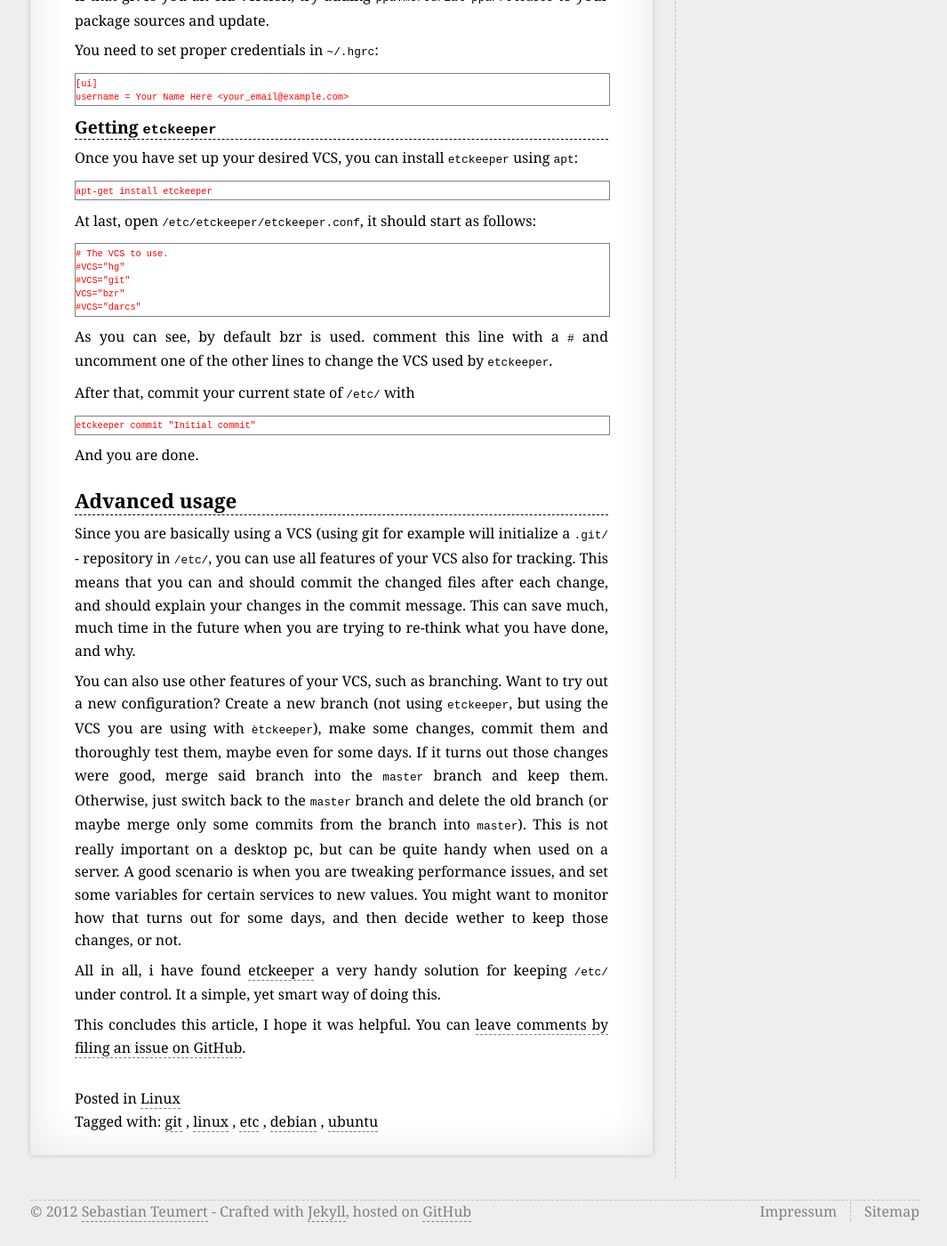
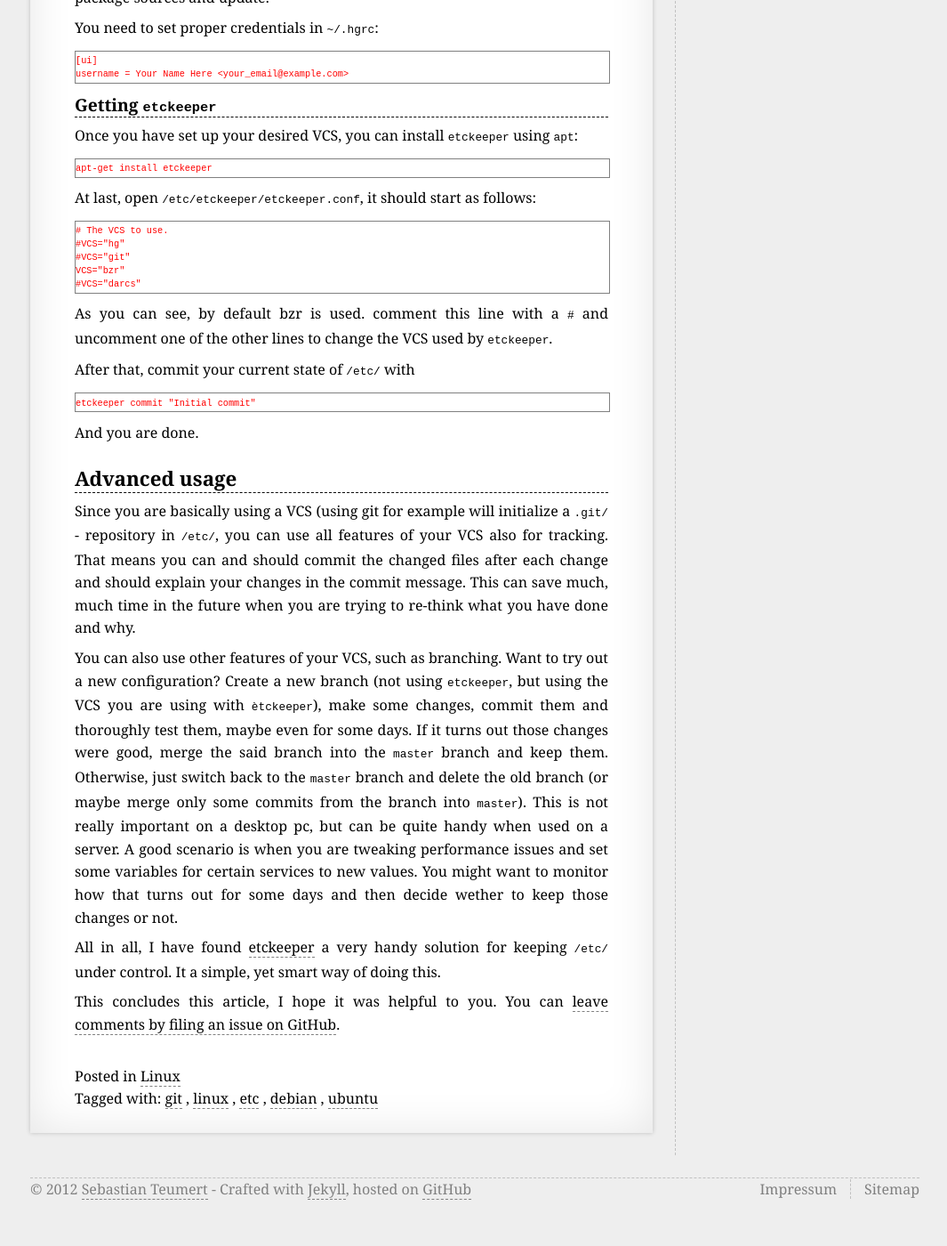
Before and after one commit to NetzwergX/netzwergx.github.io, a Jekyll site: the page built from _posts/2013-03-02-awesome-etckeeper.md, in a window 1280 px wide and 1400 px high, scrolled down 1349 px. Shown: the whole window at 89% size, without its empty margins (106-1171 px from the left). Built offline with Jekyll 4.4.1, drawn with Linux system fonts in a browser that asks for light colours; after the commit the page ends 2723 px from its top, so only the background shows below that; some of the changed text lies outside the part shown.

Commit message:
Update 2013-03-02-awesome-etckeeper.md

```diff
--- a/_posts/2013-03-02-awesome-etckeeper.md
+++ b/_posts/2013-03-02-awesome-etckeeper.md
@@ -73,13 +73,13 @@ And you are done.
 Advanced usage
 --------------
 
-Since you are basically using a VCS (using git for example will initialize a `.git/` - repository in `/etc/`, you can use all features of your VCS also for tracking. This means that you can and should commit the changed files after each change, and should explain your changes in the commit message. This can save much, much time in the future when you are trying to re-think what you have done, and why.
+Since you are basically using a VCS (using git for example will initialize a `.git/` - repository in `/etc/`, you can use all features of your VCS also for tracking. That means you can and should commit the changed files after each change and should explain your changes in the commit message. This can save much, much time in the future when you are trying to re-think what you have done and why.
 
-You can also use other features of your VCS, such as branching. Want to try out a new configuration? Create a new branch (not using `etckeeper`, but using the VCS you are using with `ètckeeper`), make some changes, commit them and thoroughly test them, maybe even for some days. If it turns out those changes were good, merge said branch into the `master` branch and keep them. Otherwise, just switch back to the `master` branch and delete the old branch (or maybe merge only some commits from the branch into `master`). This is not really important on a desktop pc, but can be quite handy when used on a server. A good scenario is when you are tweaking performance issues, and set some variables for certain services to new values. You might want to monitor how that turns out for some days, and then decide wether to keep those changes, or not.
+You can also use other features of your VCS, such as branching. Want to try out a new configuration? Create a new branch (not using `etckeeper`, but using the VCS you are using with `ètckeeper`), make some changes, commit them and thoroughly test them, maybe even for some days. If it turns out those changes were good, merge the said branch into the `master` branch and keep them. Otherwise, just switch back to the `master` branch and delete the old branch (or maybe merge only some commits from the branch into `master`). This is not really important on a desktop pc, but can be quite handy when used on a server. A good scenario is when you are tweaking performance issues and set some variables for certain services to new values. You might want to monitor how that turns out for some days and then decide wether to keep those changes or not.
 
 
-All in all, i have found [etckeeper](http://joeyh.name/code/etckeeper/) a very handy solution for keeping `/etc/` under control. It a simple, yet smart way of doing this.
+All in all, I have found [etckeeper](http://joeyh.name/code/etckeeper/) a very handy solution for keeping `/etc/` under control. It a simple, yet smart way of doing this.
 
 
-This concludes this article, I hope it was helpful. You can [leave comments by filing an issue
+This concludes this article, I hope it was helpful to you. You can [leave comments by filing an issue
 on GitHub](https://github.com/NetzwergX/netzwergx.github.com/issues).
```
Also changed, not shown: other parts of _posts/2013-03-02-awesome-etckeeper.md (+2 -2 lines).
